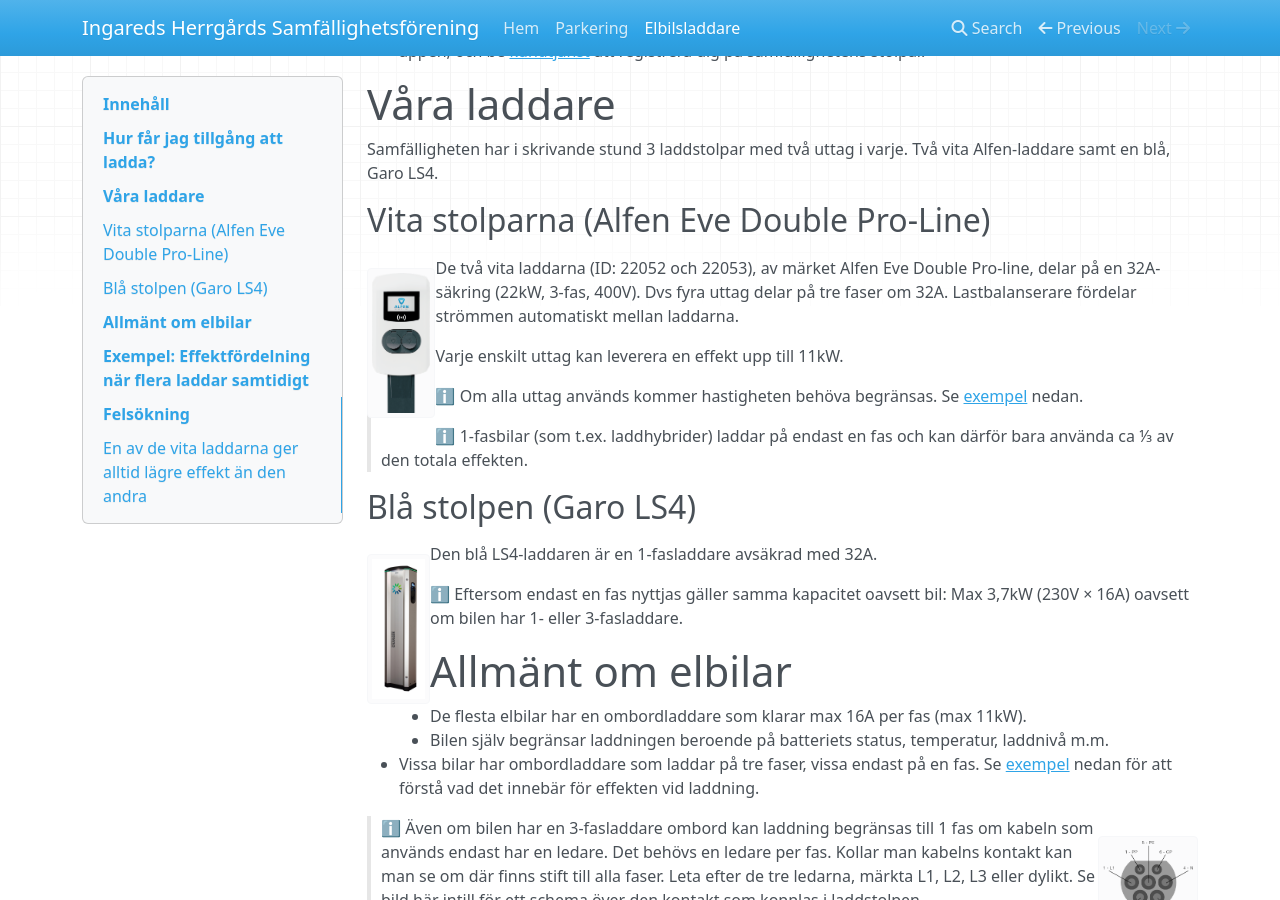
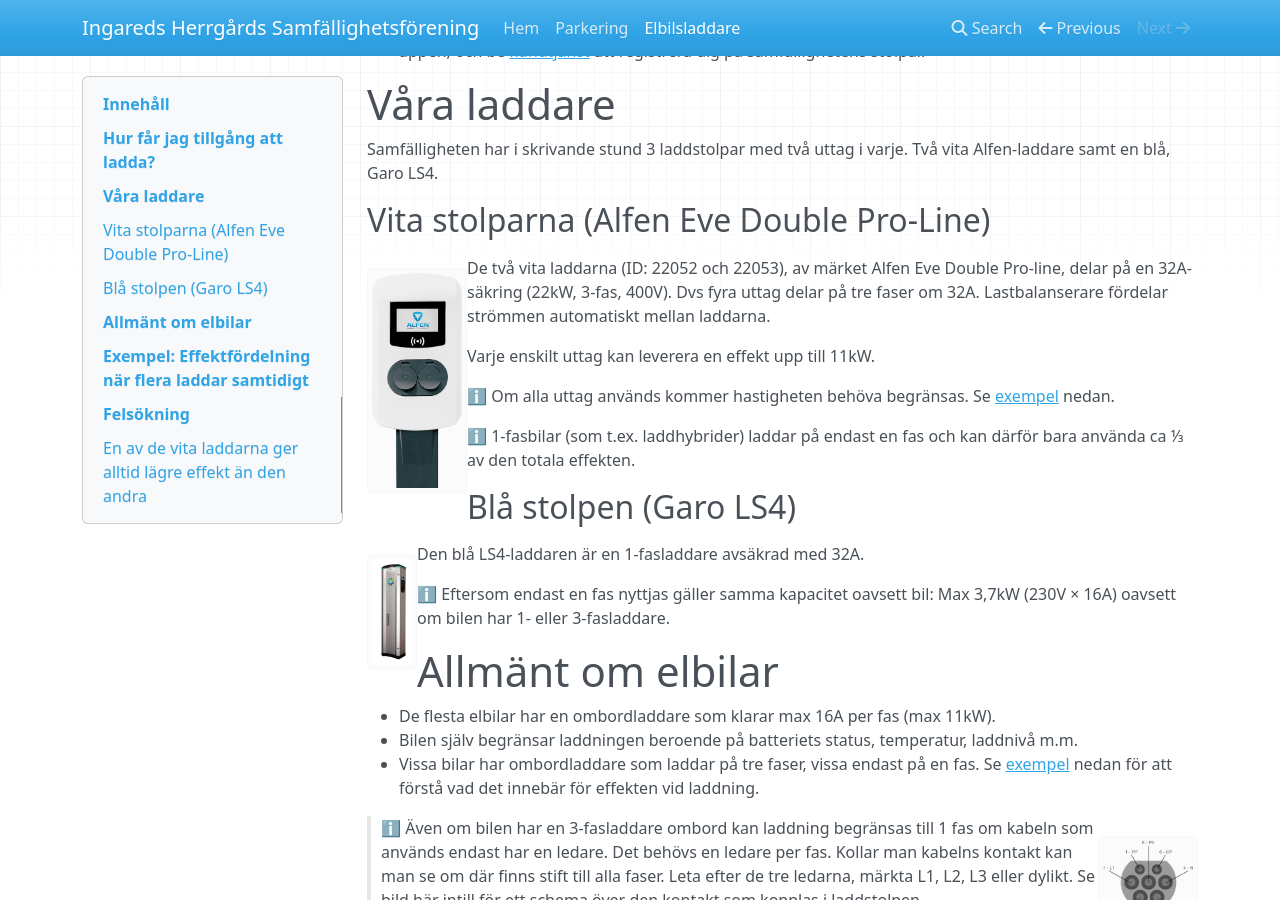
Before and after one commit to robin-persson/ingareds-herrgaard, an MkDocs documentation site: the page built from docs/elbilsladdare.md, in a window 1280 px wide and 900 px high, scrolled down 514 px. Built offline with MkDocs 1.6.1, drawn with Linux system fonts in a browser that asks for light colours; nearby versions of some CDN libraries.

Commit message:
elbilsladdare.md: fixa bildbredder

```diff
--- a/docs/elbilsladdare.md
+++ b/docs/elbilsladdare.md
@@ -17,7 +17,7 @@
 
 ## Vita stolparna (Alfen Eve Double Pro-Line)
 
-![Alfen Eve Double Pro-Line](./img/alfen-eve-double-pro-line.png){ align=left height=150 }
+![Alfen Eve Double Pro-Line](./img/alfen-eve-double-pro-line.png){ align=left width=100 }
 
 De två vita laddarna (ID: 22052 och 22053), av märket Alfen Eve Double Pro-line, delar på en 32A-säkring (22kW, 3-fas, 400V). Dvs fyra uttag delar på tre faser om 32A. Lastbalanserare fördelar strömmen automatiskt mellan laddarna.
 
@@ -29,7 +29,7 @@
 
 ## Blå stolpen (Garo LS4)
 
-![Garo LS4](./img/garo-ls4.jpg){ align=left height=150}
+![Garo LS4](./img/garo-ls4.jpg){ align=left width=50 }
 
 Den blå LS4-laddaren är en 1-fasladdare avsäkrad med 32A.
 
```
